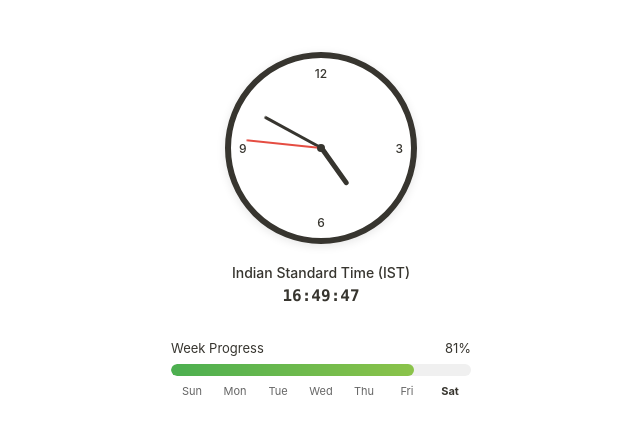
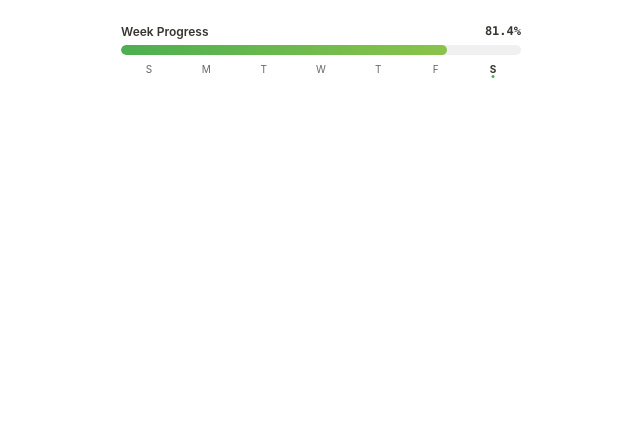
Before and after one commit to mugic1/Week-progress-bar, a plain HTML site: page index.html in a window 1280 px wide. Shown: the whole page, without its empty margins (319-959 px from the left). Drawn offline with Linux system fonts and the light colour scheme.

Commit message:
Update index.html

```diff
--- a/index.html
+++ b/index.html
@@ -3,278 +3,116 @@
 <head>
     <meta charset="UTF-8">
     <meta name="viewport" content="width=device-width, initial-scale=1.0">
-    <title>IST Clock with Weekly Progress</title>
+    <title>Compact Weekly Progress</title>
     <style>
-        /* Base styles optimized for Notion */
         body {
             margin: 0;
-            padding: 15px;
-            height: 450px;
+            padding: 8px;
+            height: 100px;
             display: flex;
             flex-direction: column;
             justify-content: center;
-            align-items: center;
             background-color: transparent;
-            font-family: -apple-system, BlinkMacSystemFont, 'Segoe UI', Roboto, Oxygen, Ubuntu, Cantarell, sans-serif;
+            font-family: -apple-system, BlinkMacSystemFont, 'Segoe UI', Roboto, sans-serif;
             overflow: hidden;
             box-sizing: border-box;
         }
-
-        .container {
-            width: 100%;
-            max-width: 300px;
-            display: flex;
-            flex-direction: column;
-            gap: 20px;
-        }
-
-        /* Clock styles */
-        .clock {
-            width: 180px;
-            height: 180px;
-            border: 6px solid #37352f;
-            border-radius: 50%;
-            position: relative;
-            margin: 0 auto;
-            background-color: #fff;
-            box-shadow: 0 2px 10px rgba(0, 0, 0, 0.1);
-        }
-
-        .clock-face {
-            width: 100%;
-            height: 100%;
-            position: relative;
-        }
-
-        .hand {
-            position: absolute;
-            bottom: 50%;
-            left: 50%;
-            transform-origin: 50% 100%;
-            border-radius: 4px;
-            transition: transform 0.3s cubic-bezier(0.4, 2.3, 0.3, 1);
-        }
-
-        .hour-hand {
-            width: 5px;
-            height: 45px;
-            margin-left: -2.5px;
-            background-color: #37352f;
-        }
-
-        .minute-hand {
-            width: 3px;
-            height: 65px;
-            margin-left: -1.5px;
-            background-color: #37352f;
-        }
-
-        .second-hand {
-            width: 2px;
-            height: 75px;
-            margin-left: -1px;
-            background-color: #e54d42;
-        }
-
-        .center-circle {
-            position: absolute;
-            top: 50%;
-            left: 50%;
-            width: 8px;
-            height: 8px;
-            background-color: #37352f;
-            border-radius: 50%;
-            transform: translate(-50%, -50%);
-            z-index: 10;
-        }
-
-        .number {
-            position: absolute;
-            width: 100%;
-            height: 100%;
-            text-align: center;
-            font-size: 12px;
-            font-weight: 500;
-            color: #37352f;
-        }
-
-        .number span {
-            display: inline-block;
-            position: absolute;
-        }
-
-        /* Time display styles */
-        .time-display {
-            text-align: center;
-        }
-
-        .timezone {
-            font-size: 14px;
-            font-weight: 500;
-            color: #37352f;
-            margin-bottom: 5px;
-        }
-
-        .digital-time {
-            font-size: 16px;
-            font-weight: 600;
-            color: #37352f;
-            font-family: 'SF Mono', Menlo, monospace;
-        }
-
-        /* Progress bar styles */
         .progress-container {
             width: 100%;
-            margin-top: 15px;
+            max-width: 400px;
+            margin: 0 auto;
         }
-
         .progress-header {
             display: flex;
             justify-content: space-between;
-            margin-bottom: 8px;
-            font-size: 13px;
+            margin-bottom: 6px;
+            font-size: 12px;
             color: #37352f;
         }
-
+        .progress-title {
+            font-weight: 600;
+        }
+        .progress-percent {
+            font-family: 'SF Mono', Menlo, monospace;
+            font-weight: 600;
+        }
         .progress-bar {
-            height: 12px;
+            height: 10px;
             background-color: #f0f0f0;
-            border-radius: 6px;
+            border-radius: 5px;
             overflow: hidden;
+            margin-bottom: 6px;
         }
-
         .progress-fill {
             height: 100%;
             background: linear-gradient(90deg, #4CAF50, #8BC34A);
-            border-radius: 6px;
-            transition: width 0.5s ease;
+            border-radius: 5px;
+            transition: width 0.3s ease;
+            width: 0%;
         }
-
         .week-days {
             display: flex;
             justify-content: space-between;
-            margin-top: 8px;
-            font-size: 11px;
-            color: #666;
+            height: 16px;
         }
-
         .day {
             text-align: center;
             width: 14%;
+            font-size: 10px;
+            color: #666;
+            line-height: 16px;
         }
-
         .current-day {
             font-weight: bold;
             color: #37352f;
+            position: relative;
         }
-
-        /* Clock numbers positioning */
-        .number-12 { top: 8px; left: 50%; transform: translateX(-50%); }
-        .number-3 { top: 50%; right: 8px; transform: translateY(-50%); }
-        .number-6 { bottom: 8px; left: 50%; transform: translateX(-50%); }
-        .number-9 { top: 50%; left: 8px; transform: translateY(-50%); }
+        .current-day::after {
+            content: '';
+            position: absolute;
+            bottom: -1px;
+            left: 50%;
+            transform: translateX(-50%);
+            width: 3px;
+            height: 3px;
+            background-color: #4CAF50;
+            border-radius: 50%;
+        }
     </style>
 </head>
 <body>
-    <div class="container">
-        <div class="clock">
-            <div class="clock-face">
-                <div class="hand hour-hand"></div>
-                <div class="hand minute-hand"></div>
-                <div class="hand second-hand"></div>
-                <div class="center-circle"></div>
-
-                <div class="number">
-                    <span class="number-12">12</span>
-                    <span class="number-3">3</span>
-                    <span class="number-6">6</span>
-                    <span class="number-9">9</span>
-                </div>
-            </div>
+    <div class="progress-container">
+        <div class="progress-header">
+            <span class="progress-title">Week Progress</span>
+            <span class="progress-percent" id="weekProgress">0%</span>
         </div>
-
-        <div class="time-display">
-            <div class="timezone">Indian Standard Time (IST)</div>
-            <div class="digital-time" id="digitalTime">00:00:00</div>
+        <div class="progress-bar">
+            <div class="progress-fill" id="progressFill"></div>
         </div>
-
-        <div class="progress-container">
-            <div class="progress-header">
-                <span>Week Progress</span>
-                <span id="weekProgress">0%</span>
-            </div>
-            <div class="progress-bar">
-                <div class="progress-fill" id="progressFill"></div>
-            </div>
-            <div class="week-days" id="weekDays"></div>
-        </div>
+        <div class="week-days" id="weekDays"></div>
     </div>
 
     <script>
-        // Days of week for the progress bar
-        const daysOfWeek = ['Sun', 'Mon', 'Tue', 'Wed', 'Thu', 'Fri', 'Sat'];
+        const daysOfWeek = ['S', 'M', 'T', 'W', 'T', 'F', 'S'];
 
-        // Initialize clock and progress bar
-        function updateAll() {
-            updateClock();
-            updateWeekProgress();
-            requestAnimationFrame(updateAll);
-        }
-
-        // Clock function
-        function updateClock() {
-            // Get current time in Indian Standard Time (UTC+5:30)
-            const now = new Date();
-            const utc = now.getTime() + now.getTimezoneOffset() * 60000;
-            const istOffset = 5.5 * 60 * 60000; // IST is UTC+5:30
-            const istTime = new Date(utc + istOffset);
-
-            const hours = istTime.getHours();
-            const minutes = istTime.getMinutes();
-            const seconds = istTime.getSeconds();
-
-            // Calculate degrees for clock hands
-            const hourDegrees = (hours % 12) * 30 + minutes * 0.5;
-            const minuteDegrees = minutes * 6 + seconds * 0.1;
-            const secondDegrees = seconds * 6;
-
-            // Apply rotations
-            document.querySelector('.hour-hand').style.transform = `rotate(${hourDegrees}deg)`;
-            document.querySelector('.minute-hand').style.transform = `rotate(${minuteDegrees}deg)`;
-            document.querySelector('.second-hand').style.transform = `rotate(${secondDegrees}deg)`;
-
-            // Update digital time display
-            const formattedHours = hours.toString().padStart(2, '0');
-            const formattedMinutes = minutes.toString().padStart(2, '0');
-            const formattedSeconds = seconds.toString().padStart(2, '0');
-            document.getElementById('digitalTime').textContent =
-                `${formattedHours}:${formattedMinutes}:${formattedSeconds}`;
-        }
-
-        // Weekly progress function
         function updateWeekProgress() {
             const now = new Date();
             const utc = now.getTime() + now.getTimezoneOffset() * 60000;
             const istOffset = 5.5 * 60 * 60000;
             const istTime = new Date(utc + istOffset);
 
-            const currentDay = istTime.getDay(); // 0 (Sun) to 6 (Sat)
-            const currentHour = istTime.getHours();
-            const currentMinute = istTime.getMinutes();
+            const currentDay = istTime.getDay();
+            const timePassed = istTime.getHours() * 3600 + istTime.getMinutes() * 60 + istTime.getSeconds();
 
-            // Calculate progress through the week (Monday 00:00 to Sunday 23:59)
-            let daysPassed = currentDay - 1; // Days since Monday
-            if (daysPassed < 0) daysPassed = 6; // It's Sunday
+            let daysPassed = currentDay - 1;
+            if (daysPassed < 0) daysPassed = 6;
 
-            const dayProgress = (currentHour * 60 + currentMinute) / (24 * 60);
-            const totalProgress = (daysPassed + dayProgress) / 7;
+            const progress = (daysPassed + (timePassed / 86400)) / 7;
+            const progressPercent = Math.min(100, (progress * 100).toFixed(1));
 
-            // Update progress bar
-            const progressPercent = Math.round(totalProgress * 100);
             document.getElementById('progressFill').style.width = `${progressPercent}%`;
             document.getElementById('weekProgress').textContent = `${progressPercent}%`;
 
-            // Update day markers
             const weekDaysContainer = document.getElementById('weekDays');
             weekDaysContainer.innerHTML = '';
 
@@ -286,9 +124,8 @@
             });
         }
 
-        // Initialize day markers and start updates
         updateWeekProgress();
-        updateAll();
+        setInterval(updateWeekProgress, 1000);
     </script>
 </body>
 </html>
```
